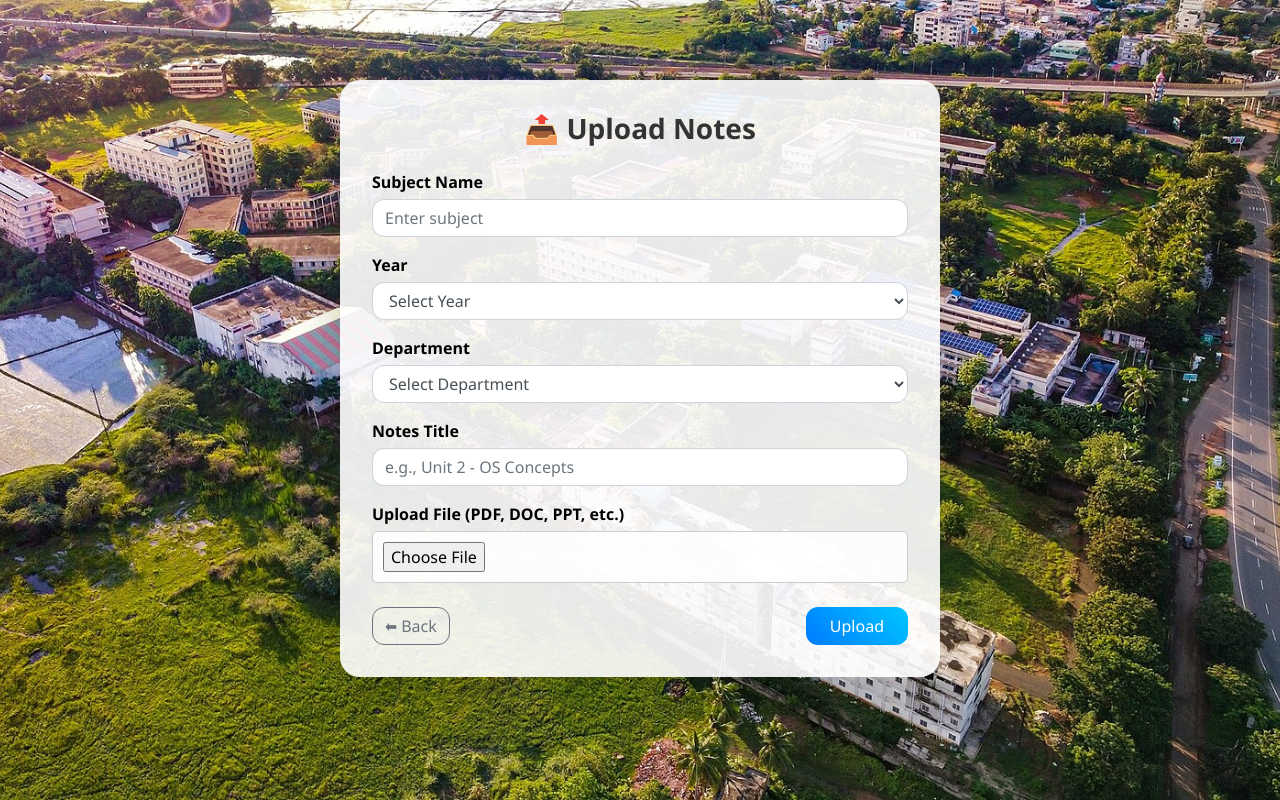
After one commit to harasha12/student-management-portal, a Flask app: page /upload_notes in a window 1280 px wide. The commit adds this page. Run offline with Flask 3, Linux system fonts and the light colour scheme; a user stored in the database is signed in; some libraries are stand-ins or nearby versions.

```diff
--- a/app.py
+++ b/app.py
@@ -1,4 +1,5 @@
 # app.py (UPDATED for MySQL Workbench)
+
 import random
 import html
 import re
@@ -1597,8 +1598,116 @@ def debug_data(table):
     finally:
         cursor.close()
         db.close()
-
-# ---------------------
+from flask import (
+    Flask, render_template, request, redirect,
+    url_for, flash, session
+)
+from werkzeug.utils import secure_filename
+import os
+from datetime import datetime
+
+# --- Upload Notes ---
+@app.route('/upload_notes', methods=['GET', 'POST'])
+def upload_notes():
+    if 'role' not in session or session['role'] != 'teacher':
+        flash("⚠ Please login as a teacher first.", "danger")
+        return redirect(url_for('choose_login'))
+
+    if request.method == 'POST':
+        subject = request.form.get('subject', '').strip()
+        department = request.form.get('department', '').strip()
+        year = request.form.get('year', '').strip()
+        title = request.form.get('title', '').strip()
+        file = request.files.get('file')
+
+        # --- Validation ---
+        if not subject or not department or not year or not title or not file:
+            flash("❌ All fields are required.", "danger")
+            return redirect(request.url)
+
+        try:
+            year = int(year)
+        except ValueError:
+            flash("❌ Year must be a valid number.", "danger")
+            return redirect(request.url)
+
+        if file and allowed_file(file.filename):
+            filename = secure_filename(file.filename)
+            filepath = os.path.join(app.config['UPLOAD_FOLDER'], filename)
+
+            try:
+                # Save file
+                file.save(filepath)
+
+                # Save DB record
+                db = get_db()
+                cur = db.cursor(dictionary=True)
+                cur.execute("""
+                    INSERT INTO notes
+                        (subject, department, year, title, filename, uploaded_by, uploaded_on)
+                    VALUES (%s, %s, %s, %s, %s, %s, %s)
+                """, (subject, department, year, title, filename, session['username'], datetime.now()))
+                db.commit()
+
+                flash(f"✅ '{title}' uploaded successfully!", "success")
+
+            except Exception as e:
+                db.rollback()
+                flash(f"❌ Error uploading notes: {e}", "danger")
+
+            finally:
+                cur.close()
+
+            return redirect(url_for('upload_notes'))
+
+        else:
+            flash("❌ Invalid file type. Allowed: pdf, docx, pptx, txt", "danger")
+            return redirect(request.url)
+
+    return render_template('upload_notes.html')
+
+
+# --- View Notes (for Students) ---
+@app.route('/view_notes')
+def view_notes():
+    if 'role' not in session or session['role'] != 'student':
+        flash("⚠ Please login as a student first.", "danger")
+        return redirect(url_for('choose_login'))
+
+    dept = request.args.get('department', '').strip()
+    year = request.args.get('year', '').strip()
+
+    db = get_db()
+    cur = db.cursor(dictionary=True)
+    notes = []
+
+    try:
+        query = "SELECT * FROM notes WHERE 1=1"
+        params = []
+
+        if dept:
+            query += " AND department = %s"
+            params.append(dept)
+        if year:
+            try:
+                year = int(year)
+                query += " AND year = %s"
+                params.append(year)
+            except ValueError:
+                flash("❌ Year filter must be a number.", "danger")
+
+        query += " ORDER BY uploaded_on DESC"
+        cur.execute(query, params)
+        notes = cur.fetchall()
+
+    except Exception as e:
+        flash(f"❌ Error fetching notes: {e}", "danger")
+
+    finally:
+        cur.close()
+
+    return render_template('view_notes.html', notes=notes)
+
 # Root
 # ---------------------
 @app.route('/')
--- a/templates/student_dashboard.html
+++ b/templates/student_dashboard.html
@@ -18,6 +18,8 @@
             <a href="{{ url_for('view_internal_marks') }}" class="btn btn-dark m-2">📖 View Internal Marks</a>
             <a href="{{ url_for('send_message') }}" class="btn btn-outline-primary m-2">📨 Teacher Request</a>
             <a href="{{ url_for('inbox') }}" class="btn btn-outline-success m-2">📥 Inbox</a>
+            <a href="{{ url_for('view_notes') }}" class="btn btn-outline-dark m-2">📖 View Notes</a>
+
             <a href="{{ url_for('logout') }}" class="btn btn-danger m-2">🚪 Logout</a>
         </div>
 
--- a/templates/teacher_dashboard.html
+++ b/templates/teacher_dashboard.html
@@ -12,7 +12,7 @@
 
     <div class="container fade-in">
         <div class="container shadow p-4 rounded bg-white text-center">
-            <h2>🎉 HI Welcome, {{ user }}!</h2>
+            <h2>🎉  Welcome, {{ user }}!</h2>
             <p class="mt-3">Choose an action below:</p>
             <div class="mt-4">
     <a href="{{ url_for('add_student') }}" class="btn btn-primary m-2">➕ Add Student</a>
@@ -25,6 +25,8 @@
 <a href="{{ url_for('view_internal_marks') }}" class="btn btn-dark m-2">📖 View internal marks</a>
 <a href="{{ url_for('send_message') }}" class="btn btn-outline-primary m-2">✉️ Send Message</a>
 <a href="{{ url_for('inbox') }}" class="btn btn-outline-success m-2">📥 Inbox</a>
+<a href="{{ url_for('upload_notes') }}" class="btn btn-outline-warning m-2">📂 Upload Notes</a>
+<a href="{{ url_for('view_notes') }}" class="btn btn-outline-dark m-2">📖 View Notes</a>
 
 <a href="{{ url_for('logout') }}" class="btn btn-danger m-2">🚪 Logout</a>
 
--- /dev/null
+++ b/templates/upload_notes.html
@@ -0,0 +1,122 @@
+<!DOCTYPE html>
+<html lang="en">
+<head>
+  <meta charset="UTF-8">
+  <title>Upload Notes</title>
+  <meta name="viewport" content="width=device-width, initial-scale=1">
+  <!-- Bootstrap -->
+  <link rel="stylesheet" href="https://stackpath.bootstrapcdn.com/bootstrap/4.5.2/css/bootstrap.min.css">
+  <!-- Custom CSS -->
+  <link rel="stylesheet" href="{{ url_for('static', filename='style.css') }}">
+  <style>
+    body {
+      background: url("{{ url_for('static', filename='college_bg.jpg') }}") no-repeat center center fixed;
+      background-size: cover;
+      font-family: 'Segoe UI', Tahoma, Geneva, Verdana, sans-serif;
+    }
+    .upload-card {
+      background: rgba(255, 255, 255, 0.9);
+      border-radius: 20px;
+      box-shadow: 0 8px 20px rgba(0,0,0,0.15);
+      padding: 2rem;
+      max-width: 600px;
+      margin: 80px auto;
+    }
+    .form-control, .btn {
+      border-radius: 12px;
+    }
+    h3 {
+      font-weight: 600;
+      color: #333;
+    }
+    .btn-gradient {
+      background: linear-gradient(45deg, #007bff, #00c6ff);
+      color: #fff;
+      border: none;
+    }
+    .btn-gradient:hover {
+      background: linear-gradient(45deg, #0056b3, #0096c7);
+    }
+    .file-name {
+      font-size: 0.9rem;
+      margin-top: 5px;
+      color: #444;
+      font-style: italic;
+    }
+  </style>
+</head>
+<body>
+
+  <div class="upload-card shadow-lg">
+    <h3 class="text-center mb-4">📤 Upload Notes</h3>
+
+    <!-- Flash Message -->
+    {% with messages = get_flashed_messages() %}
+      {% if messages %}
+        <div class="alert alert-success text-center">
+          {{ messages[0] }}
+        </div>
+      {% endif %}
+    {% endwith %}
+
+    <form method="POST" enctype="multipart/form-data">
+      <!-- Subject -->
+      <div class="form-group">
+        <label>Subject Name</label>
+        <input type="text" name="subject" class="form-control" placeholder="Enter subject" required>
+      </div>
+<!-- Year -->
+<div class="form-group">
+  <label>Year</label>
+  <select name="year" class="form-control" required>
+    <option value="">Select Year</option>
+    <option value="1">1st Year</option>
+    <option value="2">2nd Year</option>
+    <option value="3">3rd Year</option>
+    <option value="4">4th Year</option>
+  </select>
+</div>
+
+      <!-- Department -->
+      <div class="form-group">
+        <label>Department</label>
+        <select name="department" class="form-control" required>
+          <option value="">Select Department</option>
+          <option value="CSE">CSE</option>
+          <option value="ECE">ECE</option>
+          <option value="EEE">EEE</option>
+          <option value="MECH">MECH</option>
+          <option value="CIVIL">CIVIL</option>
+        </select>
+      </div>
+
+      <!-- Title -->
+      <div class="form-group">
+        <label>Notes Title</label>
+        <input type="text" name="title" class="form-control" placeholder="e.g., Unit 2 - OS Concepts" required>
+      </div>
+
+      <!-- File Upload -->
+      <div class="form-group">
+        <label>Upload File (PDF, DOC, PPT, etc.)</label>
+        <input type="file" name="file" class="form-control-file" required onchange="showFileName(this)">
+        <div id="file-name" class="file-name"></div>
+      </div>
+
+      <!-- Buttons -->
+      <div class="d-flex justify-content-between mt-4">
+        <a href="{{ url_for('teacher_dashboard') }}" class="btn btn-outline-secondary">⬅ Back</a>
+        <button type="submit" class="btn btn-gradient px-4">Upload</button>
+      </div>
+    </form>
+  </div>
+
+  <script>
+    function showFileName(input) {
+      let fileName = input.files[0]?.name || "";
+      document.getElementById("file-name").textContent = fileName ? "Selected File: " + fileName : "";
+    }
+  </script>
+
+</body>
+</html>
```
Also changed, not shown: templates/view_notes.html (added, +51 -0 lines).
